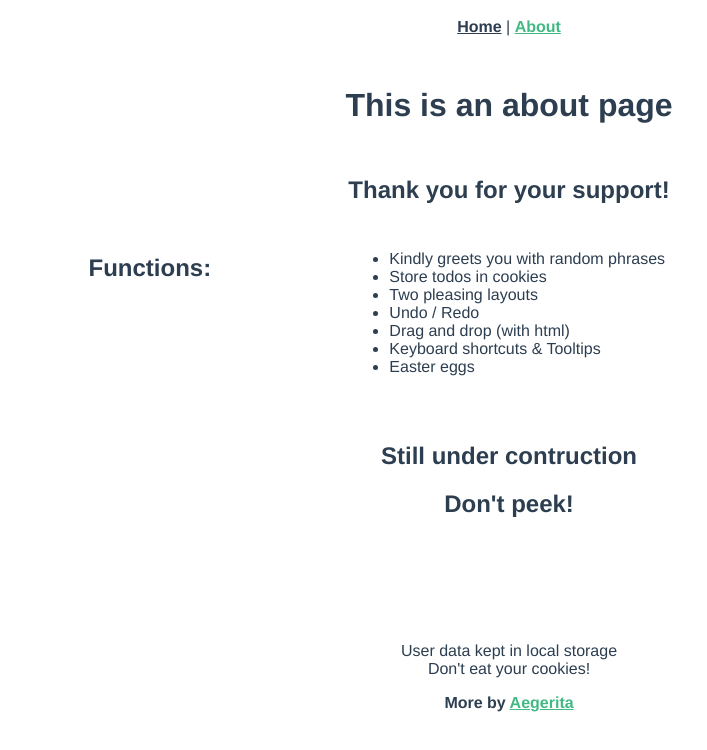
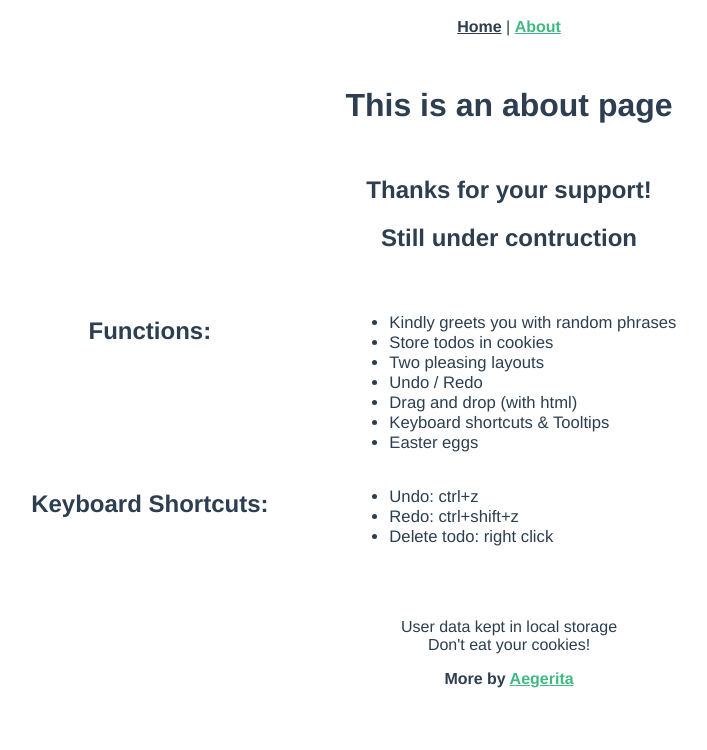
Before and after one commit to aegerita/ProductibiliBuddy, a Vue app: page /#/about in a window 1280 px wide. Shown: the top 750 px of the page, without its empty margins (131-838 px from the left). Built offline with nearby package versions, Linux system fonts and the light colour scheme.

Commit message:
add keyboard shortcuts to about page

```diff
--- a/src/views/About.vue
+++ b/src/views/About.vue
@@ -1,10 +1,11 @@
 <template>
-	<div class="about" style="padding:20px">
+	<div class="about" style="padding:20px 20px 0 20px">
 		<h1>This is an about page</h1>
-		<div style="padding:10px;">
-			<h2>Thank you for your support!</h2>
+		<div style="padding: 10px 0 25px 0;">
+			<h2>Thanks for your support!</h2>
+			<h2>Still under contruction</h2>
 		</div>
-		<div id="function">
+		<div class="description">
 			<h2>Functions:</h2>
 			<ul>
 				<li>Kindly greets you with random phrases</li>
@@ -16,27 +17,32 @@
 				<li>Easter eggs</li>
 			</ul>
 		</div>
-		<div style="padding:30px;">
-			<h2>Still under contruction</h2>
-			<h2>Don't peek!</h2>
+		<div class="description">
+			<h2>Keyboard Shortcuts:</h2>
+			<ul>
+				<li>Undo: ctrl+z</li>
+				<li>Redo: ctrl+shift+z</li>
+				<li>Delete todo: right click</li>
+			</ul>
 		</div>
 	</div>
 </template>
 
 <style scoped>
-	#function {
+	.description {
 		display: flex;
 		padding: 0 40pt;
 	}
-	#function ul {
+	ul {
 		flex: 1.7;
 		text-align: start;
+		font-size: 12.5pt;
 	}
-	#function h2 {
+	h2 {
 		flex: 1;
 	}
 	@media only screen and (max-width: 500px) {
-		#function {
+		.description {
 			display: block;
 			padding: 0pt;
 		}
```
Also changed, not shown: 1 other file (tests, documents, lock files or other folders).
